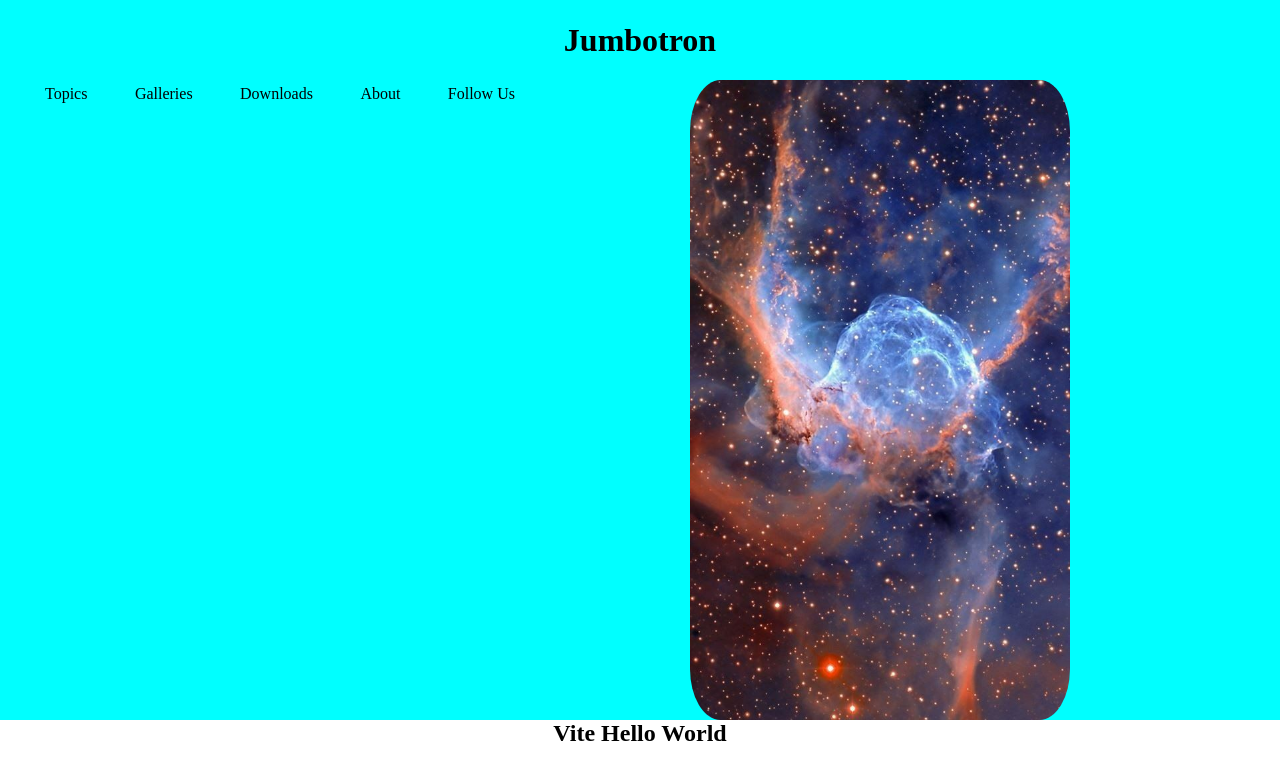
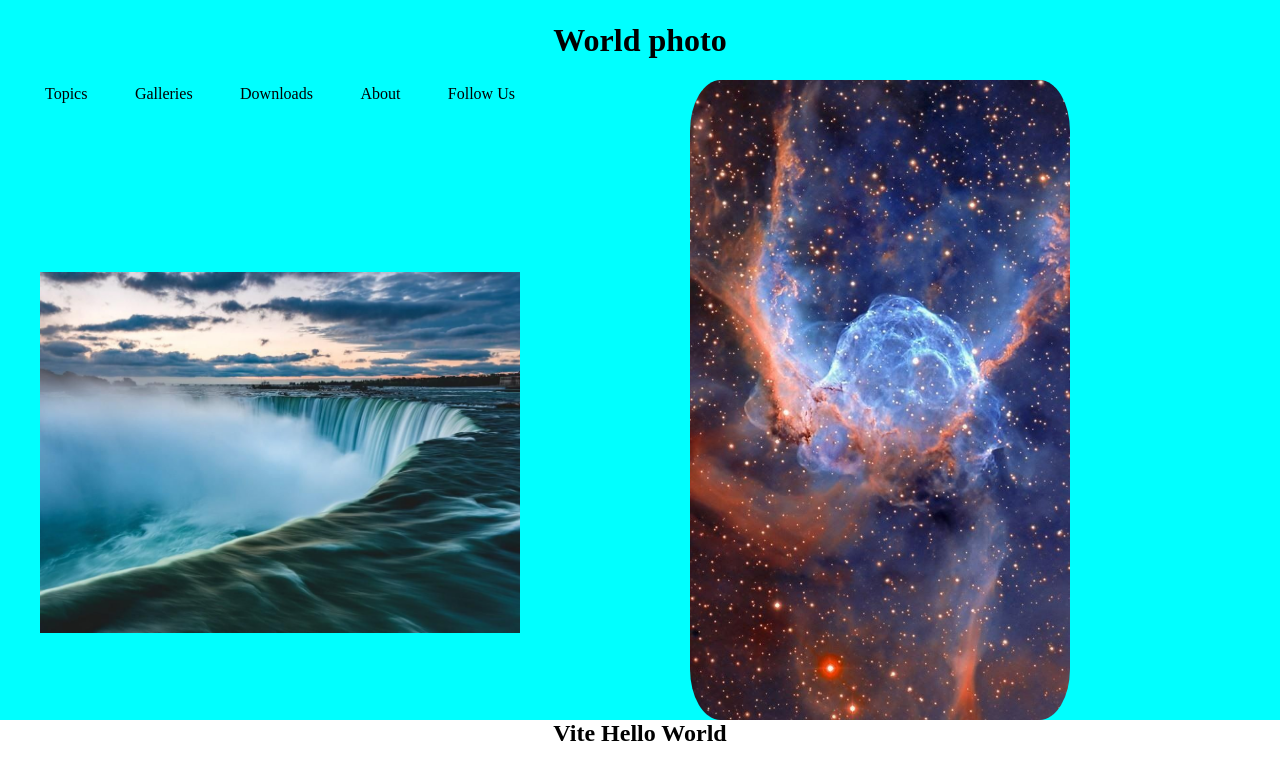
Before and after one commit to mattialicausi/vite-hello-world, a Vue app: page / in a window 1280 px wide. Shown: the top 780 px of the page. Built offline with nearby package versions, Linux system fonts and the light colour scheme.

Commit message:
aggiunto seconda img in jumbo

```diff
--- a/src/components/AppHero.vue
+++ b/src/components/AppHero.vue
@@ -2,9 +2,10 @@
     <div class="hero">
         <div class="wrapper-content">
             <div class="header-hero">
-                <h1>Jumbotron</h1>
+                <h1>{{titleHero}}</h1>
             </div>
             <div class="main-hero">
+                <div class="container-left-side">
                      <div class="nav-bar">
                         <ul>
                             <li>Topics</li>
@@ -14,6 +15,12 @@
                             <li>Follow Us</li>
                         </ul>
                     </div>
+
+                    <div class="container-left-img">
+                        <img class="img-left" src="../../public/images/horizontal.jpeg" alt="">
+                    </div>
+                </div>
+
                 <div class="container-img">
                     <img class="img-hero" src="../../public/images/space-nasa.jpeg" alt="img space">
                 </div>
@@ -27,7 +34,7 @@
         name: 'AppHero',
         data() {
             return {
-
+                titleHero: 'World photo'
             }
         }
 
@@ -57,8 +64,23 @@
         display: flex;
     }
 
+    .container-left-side{
+        width: 40%;
+        height: 80vh;
+    }
+
     .nav-bar{
-        width: 40%;
+        height: 30%;
+    }
+
+    .container-left-img{
+        height: 70%;
+    }
+
+    .img-left{
+        width: 100%;
+        height: auto;
+        margin: 0 auto;
     }
 
     .container-img{
```
Also changed, not shown: public/images/horizontal.jpeg (added). Lines whose indentation alone changed are shown as unchanged.
